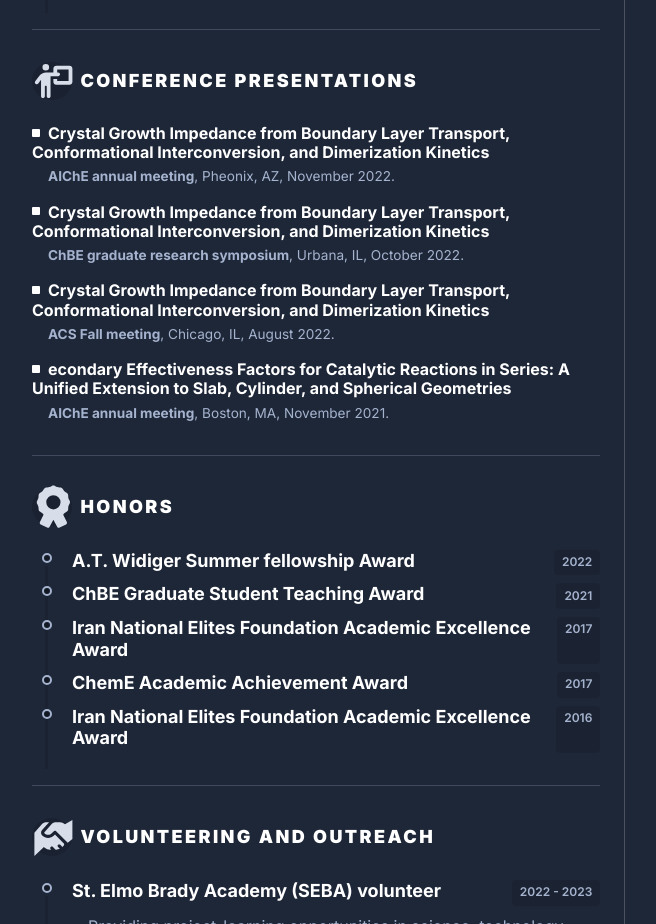
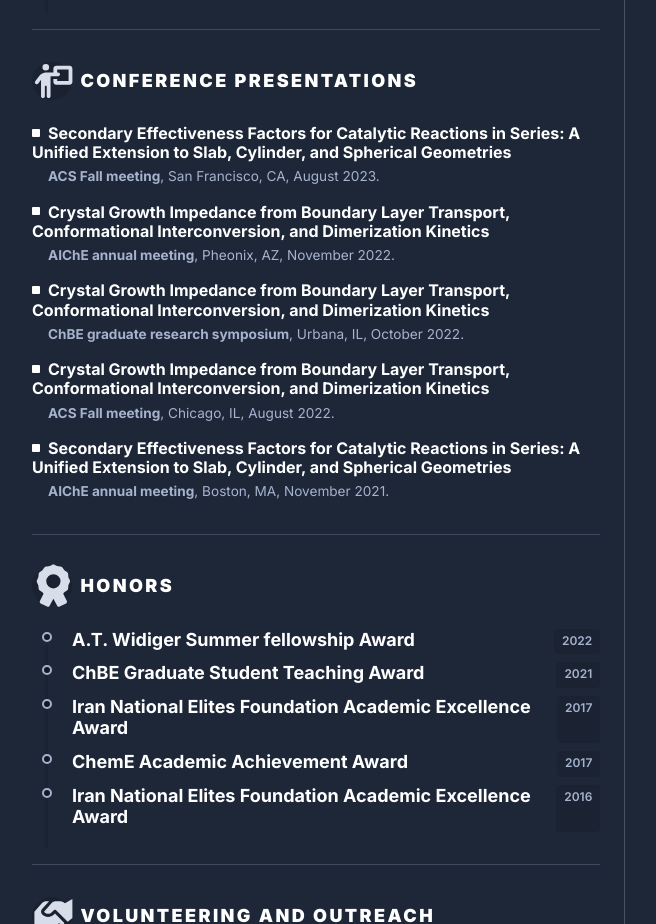
Before and after one commit to arminshzd/arminshzd.github.io, a plain HTML site: page index.html in a window 1280 px wide. Shown: the part 2686-3610 px from the top of the page, without its empty margins (166-822 px from the left). Drawn offline with nearby package versions, Linux system fonts and the light colour scheme; files whose address does not match are found by name.

Commit message:
Update index.html
Added new bullet for ACS Fall 23

```diff
--- a/index.html
+++ b/index.html
@@ -256,6 +256,14 @@
 										<h3 class="resume-section-heading text-uppercase py-2 py-lg-3 py-3"><i class="resume-section-heading-icon fa-solid fa-person-chalkboard fa-fw me-2"></i>Conference Presentations</h3>
 
 										<div class="item">
+											<h4 class="item-heading"><i class="item-icon bi bi-square-fill me-2"></i>Secondary Effectiveness Factors for Catalytic Reactions in Series: A Unified Extension to Slab, Cylinder, and Spherical
+												Geometries</h4>
+											<div class="item-desc">
+												<b>ACS Fall meeting</b>, San Francisco, CA, August 2023.
+											</div>
+										</div><!--//item-->
+
+										<div class="item">
 											<h4 class="item-heading"><i class="item-icon bi bi-square-fill me-2"></i>Crystal Growth Impedance from Boundary Layer Transport, Conformational Interconversion, and Dimerization Kinetics</h4>
 											<div class="item-desc">
 												<b>AIChE annual meeting</b>, Pheonix, AZ, November 2022.
@@ -277,7 +285,7 @@
 										</div><!--//item-->
 
 										<div class="item">
-											<h4 class="item-heading"><i class="item-icon bi bi-square-fill me-2"></i>econdary Effectiveness Factors for Catalytic Reactions in Series: A Unified Extension to Slab, Cylinder, and Spherical
+											<h4 class="item-heading"><i class="item-icon bi bi-square-fill me-2"></i>Secondary Effectiveness Factors for Catalytic Reactions in Series: A Unified Extension to Slab, Cylinder, and Spherical
 												Geometries</h4>
 											<div class="item-desc">
 												<b>AIChE annual meeting</b>, Boston, MA, November 2021.
```
